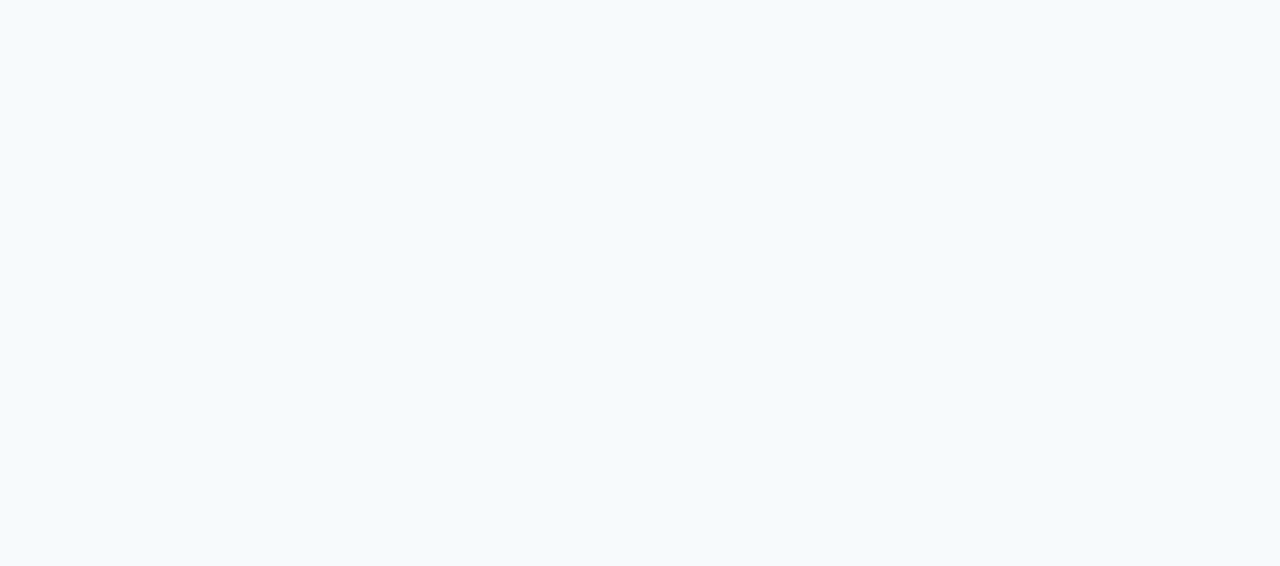
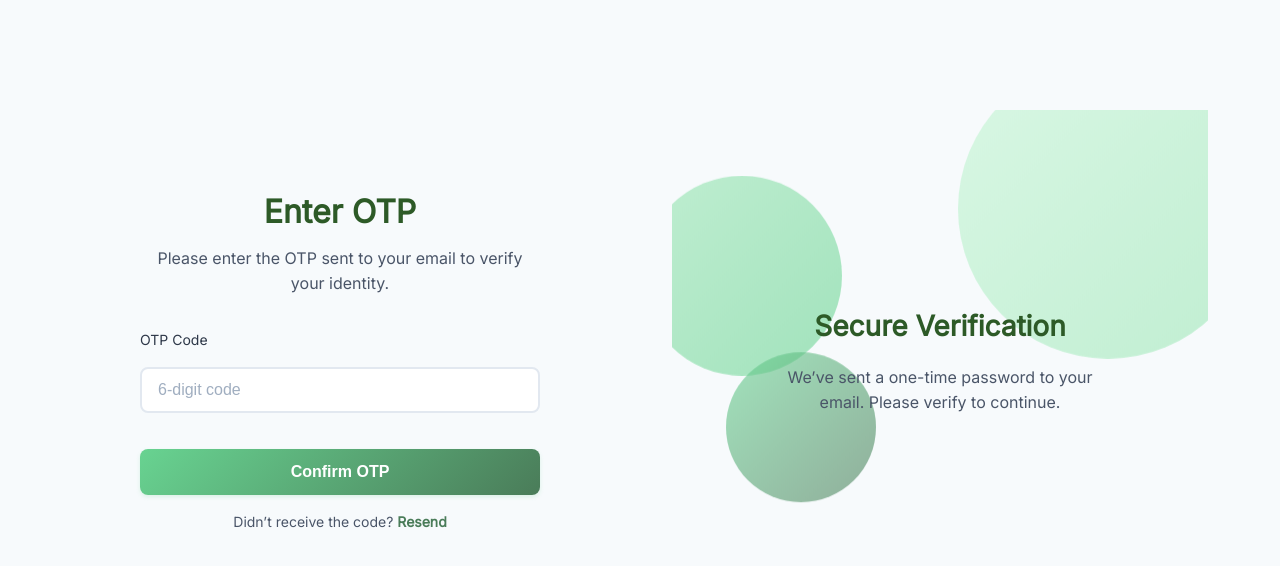
Before and after one commit to NKENG-FRANK/RecycleHub, a React (Vite) app: page /otp in a window 1280 px wide. Before the commit this address had no page. Shown: the top 566 px of the page. Built offline with nearby package versions, Linux system fonts and the light colour scheme.

Commit message:
otp page

```diff
--- a/src/App.jsx
+++ b/src/App.jsx
@@ -8,13 +8,14 @@ import Notification from "./components/Sidebar-headers/Notification/Notification
 import Profile from "./components/Sidebar-headers/Profile/Profile";
 import Support from "./components/Sidebar-headers/Support/Support";
 import Tutorial from "./components/Sidebar-headers/Tutorials/Tutorial";
+import OtpPage from "./components/OtpPage/OtpPage";
 
 function App() {
   return (
     <Router>
       <Routes>
+        <Route path="/auth" element={<AuthPages />} />
         <Route path="/" element={<LandingPage />} />
-        <Route path="/auth" element={<AuthPages />} />
         <Route path="/home" element={<HomePage />} />
         <Route path="/dashboard" element={<DashBoard />} />
         <Route path="/marketboard" element={<MarketPlace />} />
@@ -22,6 +23,7 @@ function App() {
         <Route path="/Profile" element={<Profile />} />
         <Route path="/support" element={<Support />} />
         <Route path="/tutorials" element={<Tutorial />} />
+        <Route path="/otp" element={<OtpPage />} />
       </Routes>
     </Router>
   );
--- a/src/components/AuthPages/AuthPages.css
+++ b/src/components/AuthPages/AuthPages.css
@@ -193,7 +193,7 @@ body {
 }
 
 .checkbox-label {
-  display: flex;
+  display: inline-flex;
   align-items: center;
   gap: 0.5rem;
   cursor: pointer;
--- a/src/components/AuthPages/AuthPages.jsx
+++ b/src/components/AuthPages/AuthPages.jsx
@@ -6,6 +6,7 @@ import { useNavigate } from "react-router-dom";
 export default function AuthPages({ setCurrentPage }) {
   const [formData, setFormData] = useState({
     name: "",
+    email: "",
     phoneNumber: "",
     rememberMe: false,
     termsAccepted: false,
@@ -52,6 +53,22 @@ export default function AuthPages({ setCurrentPage }) {
                       className="form-input"
                       placeholder="Enter your name"
                       value={formData.name}
+                      onChange={handleInputChange}
+                      required
+                    />
+                  </div>
+
+                  <div className="form-group">
+                    <label htmlFor="email" className="form-label">
+                      Email
+                    </label>
+                    <input
+                      type="email"
+                      id="email"
+                      name="email"
+                      className="form-input"
+                      placeholder="Enter your email"
+                      value={formData.email}
                       onChange={handleInputChange}
                       required
                     />
@@ -108,7 +125,7 @@ export default function AuthPages({ setCurrentPage }) {
                   <button
                     type="submit"
                     className="auth-button"
-                    onClick={() => navigate("/home")}
+                    onClick={() => navigate("/otp")}
                   >
                     Sign In
                   </button>
--- /dev/null
+++ b/src/components/OtpPage/OtpPage.jsx
@@ -0,0 +1,82 @@
+import { useState } from "react";
+import "../AuthPages/AuthPages.css"; // Reuse existing styles
+import { useNavigate } from "react-router-dom";
+
+export default function OtpPage() {
+  const [otp, setOtp] = useState("");
+  const navigate = useNavigate();
+
+  const handleSubmit = (e) => {
+    e.preventDefault();
+    console.log("OTP submitted:", otp);
+    // Handle OTP verification logic here
+    navigate("/home");
+  };
+
+  return (
+    <div className="auth-page">
+      <main className="auth-main">
+        <div className="auth-container">
+          <div className="auth-grid">
+            <div className="auth-form-section">
+              <div className="auth-form-container">
+                <div className="auth-header-text">
+                  <h1 className="auth-title">Enter OTP</h1>
+                  <p className="auth-subtitle">
+                    Please enter the OTP sent to your email to verify your
+                    identity.
+                  </p>
+                </div>
+
+                <form className="auth-form" onSubmit={handleSubmit}>
+                  <div className="form-group">
+                    <label htmlFor="otp" className="form-label">
+                      OTP Code
+                    </label>
+                    <input
+                      type="text"
+                      id="otp"
+                      name="otp"
+                      className="form-input"
+                      placeholder="6-digit code"
+                      maxLength={6}
+                      value={otp}
+                      onChange={(e) => setOtp(e.target.value)}
+                      required
+                    />
+                  </div>
+
+                  <button type="submit" className="auth-button">
+                    Confirm OTP
+                  </button>
+                </form>
+
+                <div className="auth-switch">
+                  Didn’t receive the code?{" "}
+                  <a href="#" className="switch-link">
+                    Resend
+                  </a>
+                </div>
+              </div>
+            </div>
+
+            <div className="auth-illustration">
+              <div className="illustration-bg">
+                <div className="bg-shape shape-1"></div>
+                <div className="bg-shape shape-2"></div>
+                <div className="bg-shape shape-3"></div>
+              </div>
+              <div className="illustration-content">
+                <h2 className="illustration-title">Secure Verification</h2>
+                <p className="illustration-text">
+                  We’ve sent a one-time password to your email. Please verify to
+                  continue.
+                </p>
+              </div>
+            </div>
+          </div>
+        </div>
+      </main>
+    </div>
+  );
+}
--- a/src/components/landingpage/Landingpage.jsx
+++ b/src/components/landingpage/Landingpage.jsx
@@ -1,6 +1,5 @@
 import { useState, useEffect } from "react";
 import "./LandingPage.css";
-import logo from "../../assets/logo.png";
 import { useNavigate } from "react-router-dom";
 
 function LandingPage() {
```
